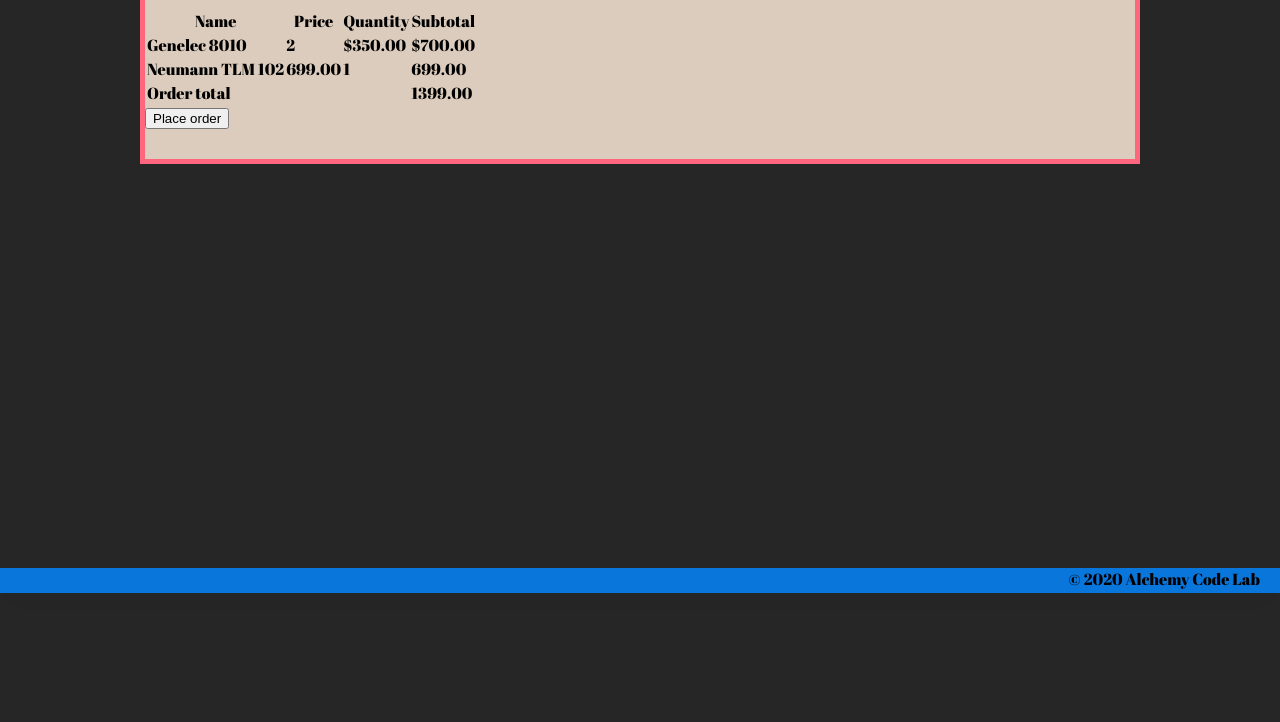
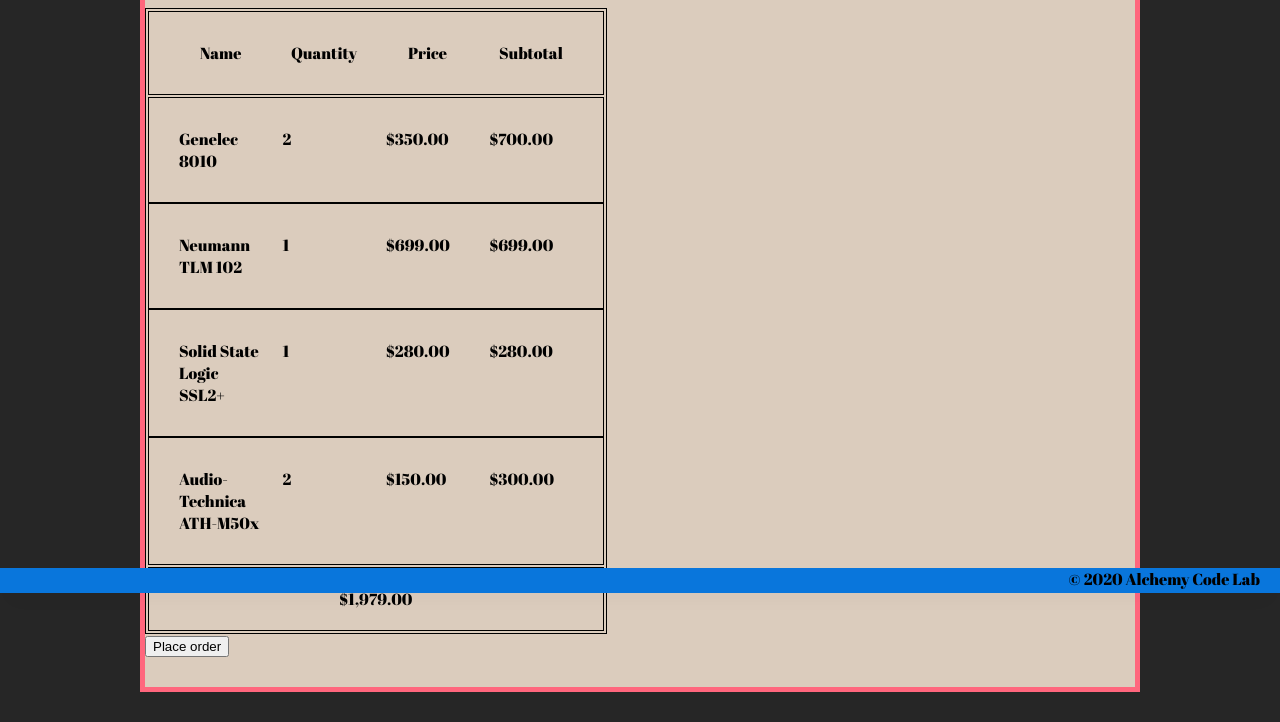
Before and after one commit to BrianMcPhillips/lab-06-e-commerce-site, a plain HTML site: page Shopping-Cart/index.html in a window 1280 px wide. Shown: the part 207-929 px from the top of the page. Before the commit the page ends 800 px from the top, so only its background shows below. Drawn offline with Linux system fonts and the light colour scheme.

Commit message:
CSS done, tests are passing, line total is at the bottom of page.

```diff
--- a/Shopping-Cart/Shopping-Cart.js
+++ b/Shopping-Cart/Shopping-Cart.js
@@ -0,0 +1,18 @@
+import cart from '../data/cart.js';
+import equipment from '../data/equipment.js';
+import { findById, calcOrderTotal, toUSD } from '../common/utils.js';
+import renderLineItem from './renderLineItem.js';
+
+const tablebody = document.querySelector('#table-body');
+const orderTotalContent = document.getElementById('order-total-cell');
+
+for (let i = 0; i < cart.length; i++) {
+    const lineitem = cart[i];
+    const meh = findById(equipment, lineitem.id);
+    const dom = renderLineItem(lineitem, meh);
+
+    tablebody.appendChild(dom);
+}
+
+const orderTotal = calcOrderTotal(cart, equipment);
+orderTotalContent.textContent = toUSD(orderTotal);
--- a/Shopping-Cart/index.html
+++ b/Shopping-Cart/index.html
@@ -26,36 +26,18 @@
 
             </h2>
                 <table>
-                   <div class="table-header">
-                   <tr>
-                        <th>Name</th>
-                        <th>Price</th>
-                        <th>Quantity</th>
-                        <th>Subtotal</th>
-                    </tr>
-                </div>
-                <div class ="table-content">
-                    <tr>
-                        <td class="align-left">Genelec 8010</td>
-                        <td>2</td>
-                        <td>$350.00</td>
-                        <td class="line-item-total">$700.00</td>
-                    </tr>
-                    <tr>
-                        <td>Neumann TLM 102</td>
-                        <td>699.00</td>
-                        <td>1</td>
-                        <td>699.00</td>
-                    </tr>
+                    <thead class="table-header">
+                        <tr>
+                             <th scope='col'>Name</th>
+                             <th scope='col'>Quantity</th>
+                             <th scope='col'>Price</th>
+                             <th scope='col'>Subtotal</th>
+                         </tr>
+                    </thead>
+                        <tbody id="table-body"></tbody>
                     <tfoot>
-                        <tr>
-                            <td>Order total</td>
-                            <td></td>
-                            <td></td>
-                            <td>1399.00</td>
-                        </tr>
+                        <tr id="order-total-cell"></tr>
                     </tfoot>
-                </div>
                 </table>
             <button id="place-order">Place order</button>
 
@@ -68,7 +50,7 @@
         <div class="copy gutter-right">&copy; 2020 Alchemy Code Lab</div>
     </footer>
 
-    <script type="module" src="app.js"></script>
+    <script type="module" src="./Shopping-Cart.js"></script>
 </body>
 
 </html>
--- a/common/styles/styles.css
+++ b/common/styles/styles.css
@@ -27,6 +27,31 @@ main {
     justify-content: center;
     align-items: center;
     margin-bottom: calc(var(--footer-height));
+}
+table, tr, tfoot{
+    border: 1px solid black;
+}
+th {
+    display: flex;
+    flex-direction: row;
+    justify-content: space-evenly;
+    padding: 10px;
+    width: 100%
+}
+
+tr {
+    display: flex;
+    flex-direction: row;
+    justify-content: space-evenly;
+    padding: 20px;
+}
+
+td {
+    display: flex;
+    flex-direction: column;
+    justify-content: space-between;
+    padding: 10px;
+    width: 100%
 }
 
 section {
@@ -96,13 +121,6 @@ header img {
 }
 
 
-.table-header {
-
-}
-.table-content {
-    font-family: 'sans-serif';
-
-}
 
 content {
     width: 80%;
@@ -112,6 +130,7 @@ p {
     font-family: sans-serif;
     margin: var(--gutter);
 }
+
 
 footer {
     position: fixed;
```
Also changed, not shown: common/Utils.test.js (+12 -1 lines).
